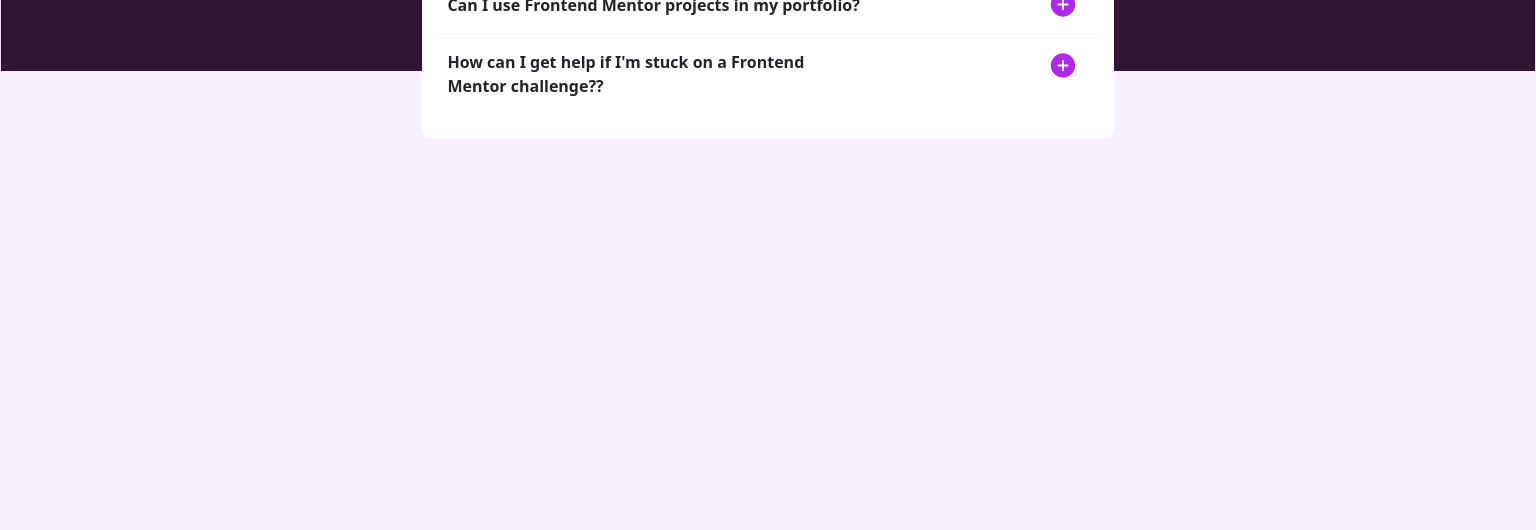
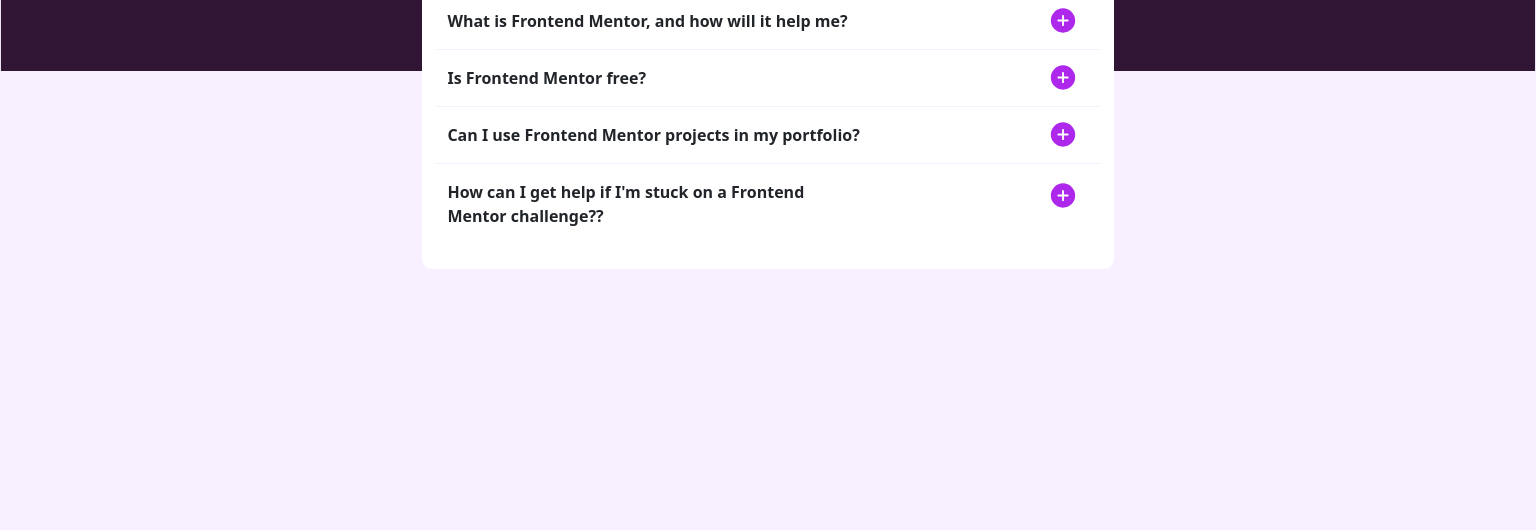
Before and after one commit to HyperShark25/faq-accordion.github.io, a plain HTML site: page index.html in a window 1536 px wide. Shown: the part 270-800 px from the top of the page. Drawn offline with nearby package versions, Linux system fonts and the light colour scheme.

Commit message:
Add files via upload

```diff
--- a/style.css
+++ b/style.css
@@ -26,7 +26,6 @@ body {
     background-color: var(--white);
     border-radius: 10px;
     padding: 25px;
-    margin-top: 50px;
 }
 
 .row:not(:last-of-type) {
@@ -69,11 +68,16 @@ span {
 }
 
 @media screen and (min-width: 1400px) {
+    body {
+        padding-top: 130px;
+    }
+
     .plus, .minus {
         position: absolute;
         right: 90%;
         bottom: 20%;
     }
+
 }
 
 
```
